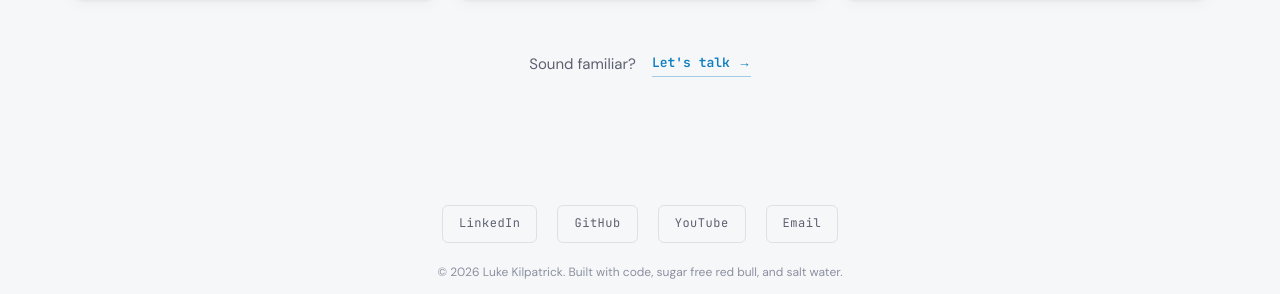
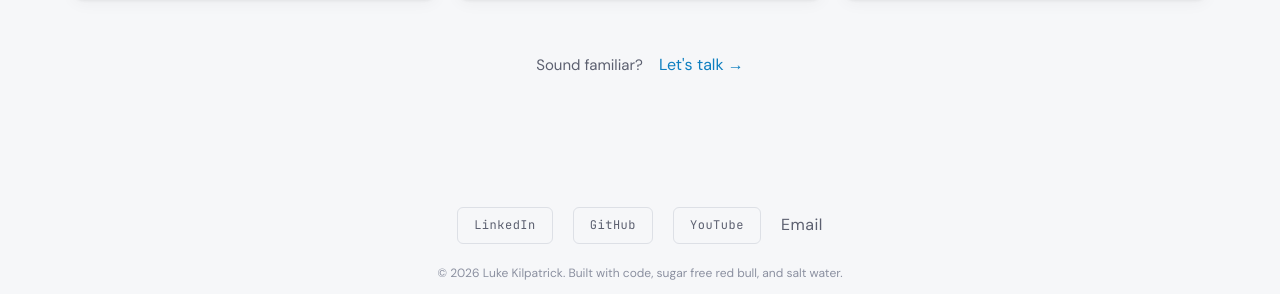
Before and after one commit to lkilpatrick/lkilpatrick_com, a Next.js app: page /impact in a window 1280 px wide. Shown: the part 4127-4421 px from the top of the page. Built offline with nearby package versions, Linux system fonts and the light colour scheme.

Commit message:
Remove /builder page, replace all mailto links with ContactModal

```diff
--- a/app/builder/page.tsx
+++ /dev/null
@@ -1,21 +0,0 @@
-import type { Metadata } from "next";
-import Navbar from "../components/Navbar";
-import Footer from "../components/Footer";
-import Builder from "../components/Contact";
-
-export const metadata: Metadata = {
-  title: "Builder & Maker — Luke Kilpatrick",
-  description: "Personal projects, books, and side work spanning Python, AI, and open source.",
-};
-
-export default function BuilderPage() {
-  return (
-    <>
-      <Navbar />
-      <main style={{ paddingTop: 64 }}>
-        <Builder />
-      </main>
-      <Footer />
-    </>
-  );
-}
--- a/app/components/Footer.tsx
+++ b/app/components/Footer.tsx
@@ -1,14 +1,21 @@
+"use client";
+
+import { useState } from "react";
 import { personalInfo } from "../data/portfolio";
+import ContactModal from "./ContactModal";
 
-const links = [
+const EXT_LINKS = [
   { href: personalInfo.linkedin, label: "LinkedIn" },
   { href: personalInfo.github, label: "GitHub" },
   { href: personalInfo.youtube, label: "YouTube" },
-  { href: `mailto:${personalInfo.email}`, label: "Email" },
 ];
 
 export default function Footer() {
+  const [contactOpen, setContactOpen] = useState(false);
+
   return (
+    <>
+      <ContactModal isOpen={contactOpen} onClose={() => setContactOpen(false)} />
       <footer style={{ padding: "48px 0", textAlign: "center" }}>
         <div style={{ maxWidth: 860, margin: "0 auto", padding: "0 24px" }}>
           <div
@@ -20,22 +27,30 @@ export default function Footer() {
               marginBottom: 20,
             }}
           >
-          {links.map((link) => (
+            {EXT_LINKS.map((link) => (
               <a
                 key={link.label}
                 href={link.href}
-              target={link.href.startsWith("mailto") ? undefined : "_blank"}
-              rel={link.href.startsWith("mailto") ? undefined : "noopener noreferrer"}
+                target="_blank"
+                rel="noopener noreferrer"
                 className="footer-link"
               >
                 {link.label}
               </a>
             ))}
+            <button
+              onClick={() => setContactOpen(true)}
+              className="footer-link"
+              style={{ background: "none", border: "none", cursor: "pointer", padding: 0, font: "inherit" }}
+            >
+              Email
+            </button>
           </div>
           <p style={{ fontSize: 12, color: "var(--text-dim)" }}>
             &copy; 2026 Luke Kilpatrick. Built with code, sugar free red bull, and salt water.
           </p>
         </div>
       </footer>
+    </>
   );
 }
--- a/app/components/WhenToBringMeIn.tsx
+++ b/app/components/WhenToBringMeIn.tsx
@@ -1,3 +1,8 @@
+"use client";
+
+import { useState } from "react";
+import ContactModal from "./ContactModal";
+
 const SCENARIOS = [
   {
     id: 1,
@@ -80,7 +85,11 @@ const COLOR_MAP: Record<string, { icon: string; border: string; bg: string }> =
 import React from "react";
 
 export default function WhenToBringMeIn() {
+  const [contactOpen, setContactOpen] = useState(false);
+
   return (
+    <>
+    <ContactModal isOpen={contactOpen} onClose={() => setContactOpen(false)} />
     <section id="when" className="when-section section-body">
       <div className="content-wrap--wide">
         <div className="when-header">
@@ -106,7 +115,7 @@ export default function WhenToBringMeIn() {
 
         <div className="when-footer">
           <p className="when-footer-text">Sound familiar?</p>
-          <a href="mailto:luke@lukek.ca" className="when-cta">Let&apos;s talk &rarr;</a>
+          <button onClick={() => setContactOpen(true)} className="when-cta" style={{ background: "none", border: "none", cursor: "pointer", padding: 0, font: "inherit" }}>Let&apos;s talk &rarr;</button>
         </div>
       </div>
 
@@ -216,5 +225,6 @@ export default function WhenToBringMeIn() {
         }
       `}</style>
     </section>
+    </>
   );
 }
```
Lines whose indentation alone changed are shown as unchanged.
